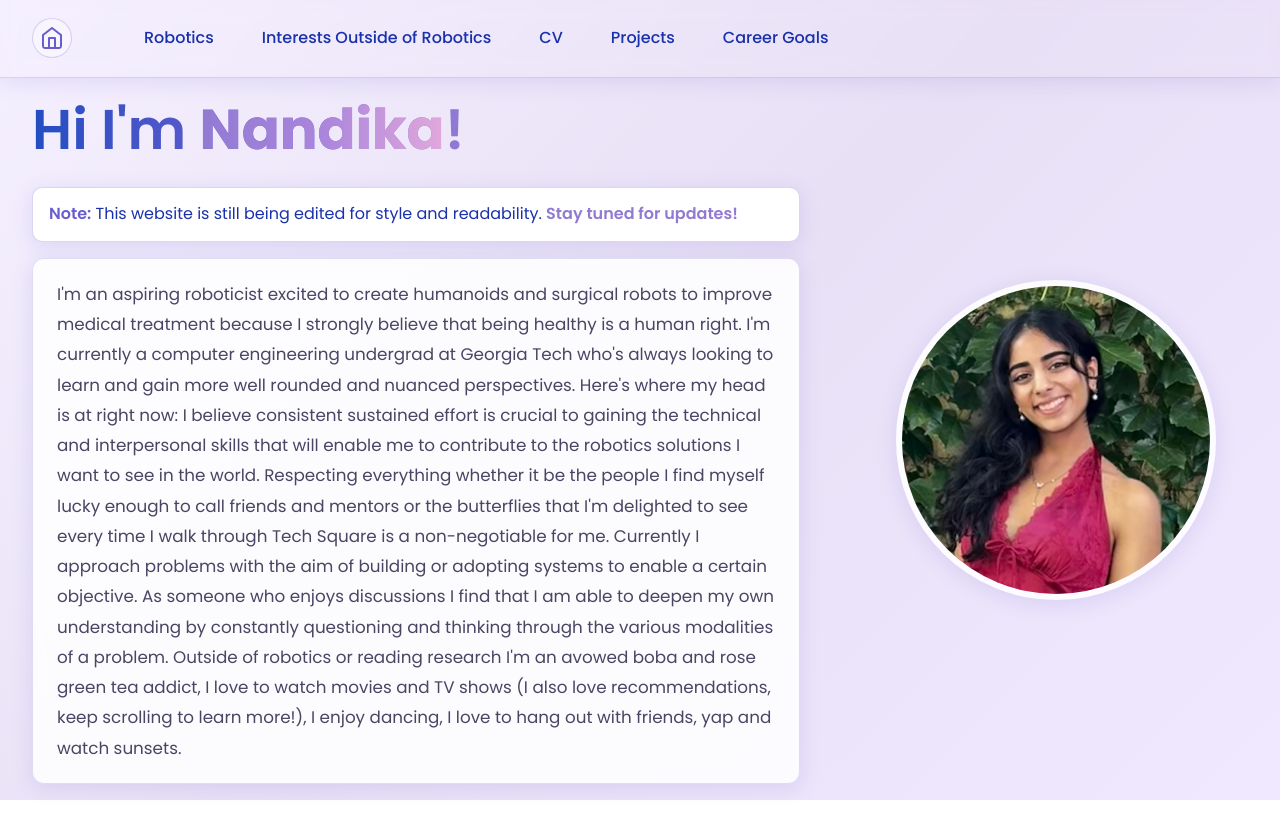
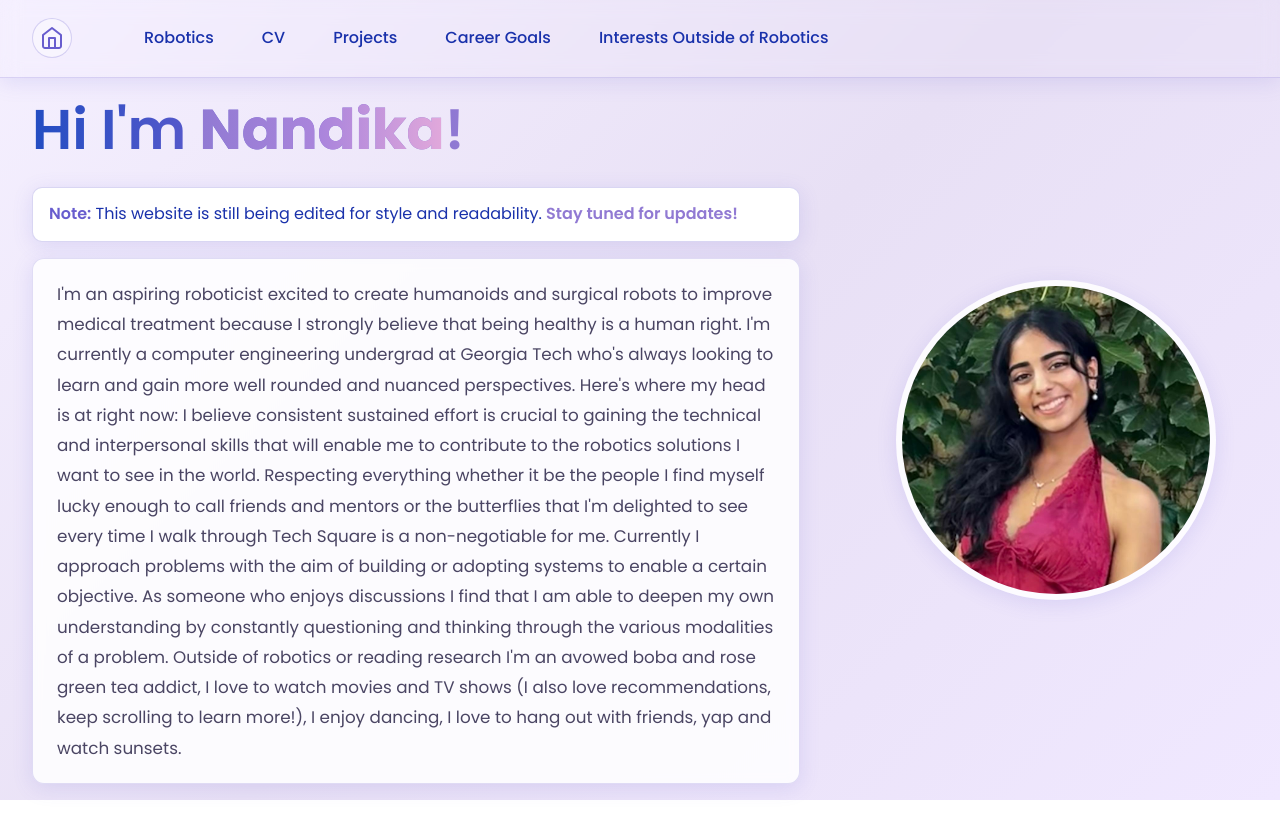
Before and after one commit to nandikakohli/nandika-kohli, a React (Vite) app in the folder personal-website/: page / in a window 1280 px wide. Built offline with nearby package versions, Linux system fonts and the light colour scheme.

Commit message:
Reorder navigation: move Interests Outside of Robotics to rightmost position

```diff
--- a/personal-website/src/App.tsx
+++ b/personal-website/src/App.tsx
@@ -455,10 +455,10 @@ function App() {
           <Link to="/" className="logo"></Link>
           <div className="nav-links">
             <Link to="/robotics">Robotics</Link>
-            <Link to="/interests">Interests Outside of Robotics</Link>
             <Link to="/cv">CV</Link>
             <Link to="/projects">Projects</Link>
             <Link to="/career-goals">Career Goals</Link>
+            <Link to="/interests">Interests Outside of Robotics</Link>
           </div>
         </div>
       </nav>
```
